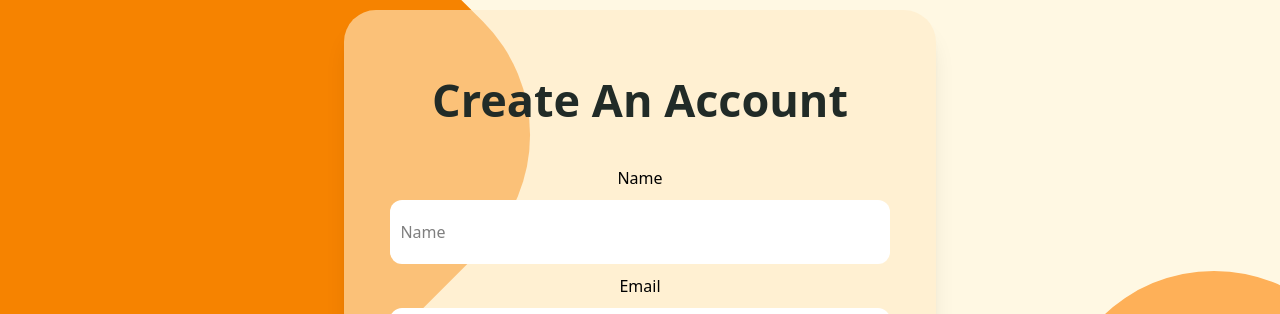
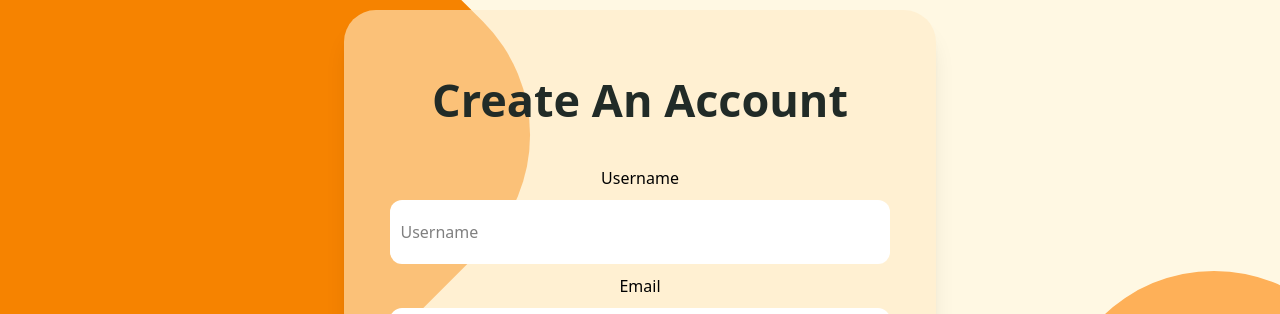
Before and after one commit to nhcarrigan-spring-2026-cohort/amber-wisteria, a React app in the folder frontend/: page /signup in a window 1280 px wide. Shown: the top 314 px of the page. Built offline with nearby package versions, Linux system fonts and the light colour scheme; the HTML template or start-up script is replaced by a standard one.

Commit message:
Change name field to username

```diff
--- a/frontend/src/pages/Signup.jsx
+++ b/frontend/src/pages/Signup.jsx
@@ -4,7 +4,7 @@ import { useState } from 'react';
 import axiosClient from '../api/axiosClient';
 
 export default function Signup() {
-  const [name, setName] = useState('');
+  const [username, setUsername] = useState('');
   const [email, setEmail] = useState('');
   const [password, setPassword] = useState('');
   const [confirmPassword, setConfirmPassword] = useState('');
@@ -15,7 +15,7 @@ export default function Signup() {
     if (password === confirmPassword) {
       try {
         const res = await axiosClient.post('/api/auth/register', {
-          username: name,
+          username: username,
           password: password,
           email: email
         });
@@ -23,9 +23,9 @@ export default function Signup() {
       } catch (err) {
         console.log(err);
       }
-      console.log('Form Submitted:', name, email, password, confirmPassword);
-      alert(`Registered user: ${name}`);
-      setName('');
+      console.log('Form Submitted:', username, email, password, confirmPassword);
+      alert(`Registered user: ${username}`);
+      setUsername('');
       setEmail('');
       setPassword('');
       setConfirmPassword('');
@@ -48,17 +48,17 @@ export default function Signup() {
             Create An Account
           </h1>
 
-          <label htmlFor="name" className="dark:text-[#212B27]">
-            Name
+          <label htmlFor="username" className="dark:text-[#212B27]">
+            Username
           </label>
           <input
             type="text"
-            id="name"
-            name="name"
-            value={name}
-            onChange={(e) => setName(e.target.value)}
+            id="username"
+            name="username"
+            value={username}
+            onChange={(e) => setUsername(e.target.value)}
             className="bg-white p-2.5 w-12/10 rounded-xl mt-2.5 mb-2.5 h-16 border-none outline-hidden dark:text-[#212B27]"
-            placeholder="Name"
+            placeholder="Username"
             required
           />
 
```
